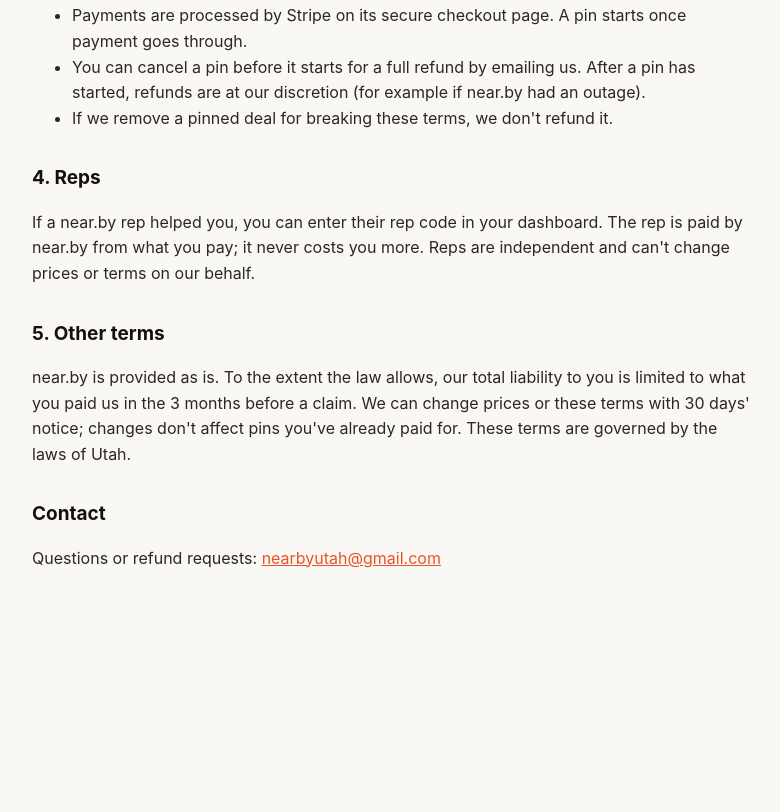
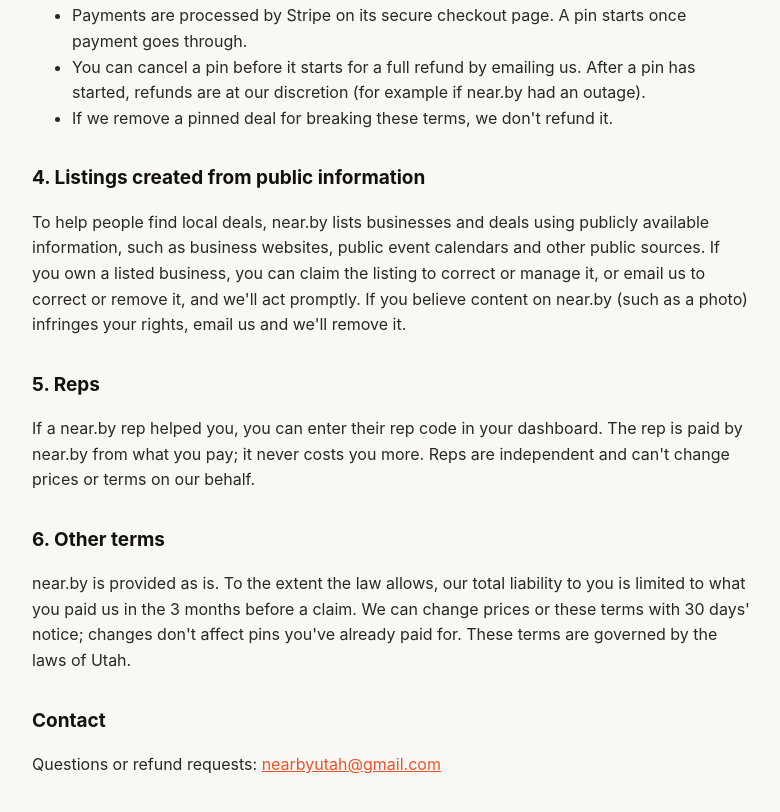
Before and after one commit to alwish45/nearby-site, a plain HTML site: page business-terms.html in a window 1280 px wide. Shown: the part 1052-1864 px from the top of the page, without its empty margins (248-1028 px from the left). Before the commit the page ends 1703 px from the top, so only its background shows below. Drawn offline with Linux system fonts and the light colour scheme.

Commit message:
Business terms: public-source listings and removal; privacy: saved deals on device (#4)
Claude-Session: https://claude.ai/code/session_01WMga258DTxs9Lpm9iUTSnE

Co-authored-by: Claude <noreply@anthropic.com>

```diff
--- a/business-terms.html
+++ b/business-terms.html
@@ -52,10 +52,13 @@
     <li>If we remove a pinned deal for breaking these terms, we don't refund it.</li>
   </ul>
 
-  <h2>4. Reps</h2>
+  <h2>4. Listings created from public information</h2>
+  <p>To help people find local deals, near.by lists businesses and deals using publicly available information, such as business websites, public event calendars and other public sources. If you own a listed business, you can claim the listing to correct or manage it, or email us to correct or remove it, and we'll act promptly. If you believe content on near.by (such as a photo) infringes your rights, email us and we'll remove it.</p>
+
+  <h2>5. Reps</h2>
   <p>If a near.by rep helped you, you can enter their rep code in your dashboard. The rep is paid by near.by from what you pay; it never costs you more. Reps are independent and can't change prices or terms on our behalf.</p>
 
-  <h2>5. Other terms</h2>
+  <h2>6. Other terms</h2>
   <p>near.by is provided as is. To the extent the law allows, our total liability to you is limited to what you paid us in the 3 months before a claim. We can change prices or these terms with 30 days' notice; changes don't affect pins you've already paid for. These terms are governed by the laws of Utah.</p>
 
   <h2>Contact</h2>
```
Also changed, not shown: privacy.html (+1 -0 lines).
